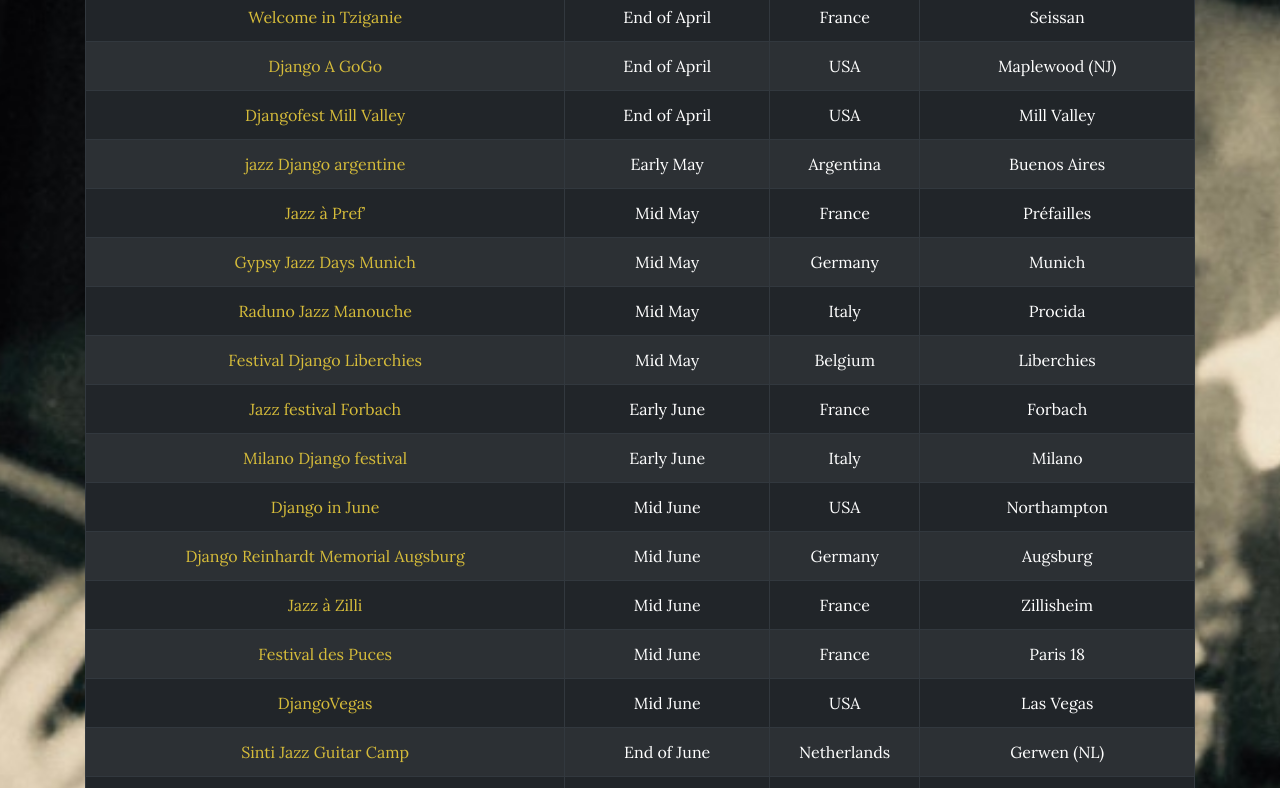
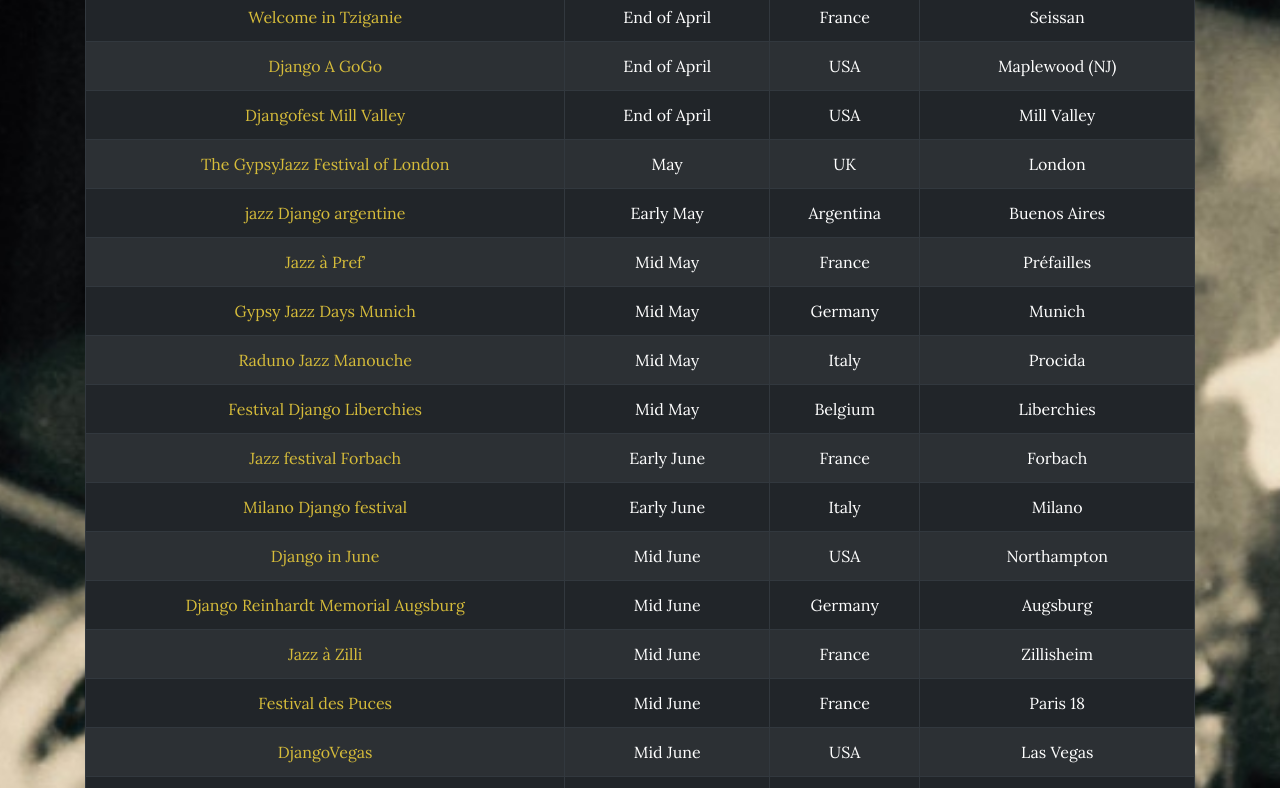
Before and after one commit to tbouttaz/GypsyJazzAgenda, a website: page public/index.html in a window 1280 px wide. Shown: the part 2700-3488 px from the top of the page. Drawn offline with nearby package versions, Linux system fonts and the light colour scheme.

Commit message:
Add GypsyJazz Festival of London

```diff
--- a/public/index.html
+++ b/public/index.html
@@ -237,6 +237,12 @@
                       <td>End of April</td>
                       <td>USA</td>
                       <td>Mill Valley</td>
+                    </tr>
+                    <tr>
+                      <td><a target="_blank" href="https://www.gjflondon.com/">The GypsyJazz Festival of London</a></td>
+                      <td>May</td>
+                      <td>UK</td>
+                      <td>London</td>
                     </tr>
                     <tr>
                       <td><a target="_blank" href="https://www.facebook.com/festivaldjangoargentina/photos/rpp.363388067047237/1826986170687412/?type=3&amp;theater">jazz Django argentine</a></td>
```
